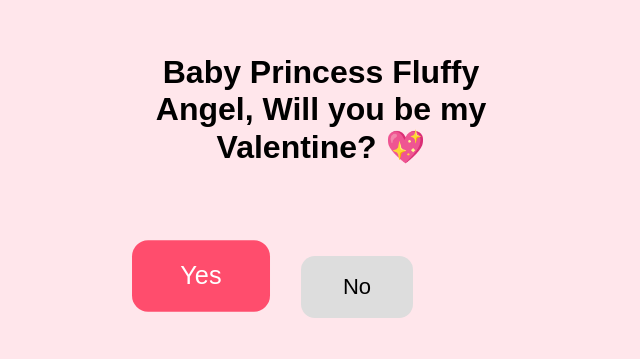
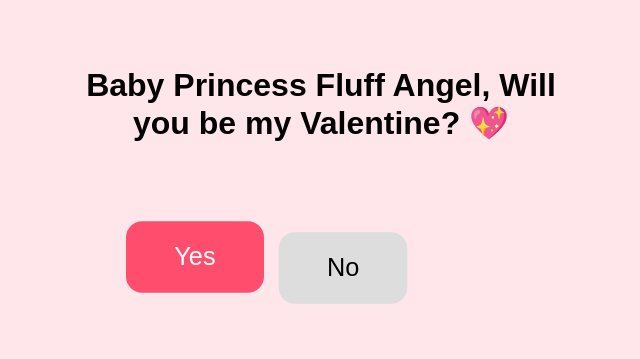
Before and after one commit to genbitzen/valentine, a plain HTML site: page index.html in a window 1280 px wide. Shown: the part 214-573 px from the top of the page, without its empty margins (319-959 px from the left). Drawn offline with Linux system fonts and the light colour scheme.

Commit message:
Update index.html
Updated container size and question

```diff
--- a/index.html
+++ b/index.html
@@ -19,7 +19,7 @@
 
     .container {
       text-align: center;
-      width: 360px;
+      width: 480px;
       max-width: 92%;
     }
 
@@ -28,24 +28,32 @@
       min-height: 70px;
     }
 
-    /* Layout */
+    /* Button layout */
     .playground {
       display: grid;
-      grid-template-columns: auto 1fr;
-      column-gap: 40px;
+      grid-template-columns: auto auto;
+      justify-content: center;
       align-items: center;
-      height: 160px;
+      column-gap: 32px;
+      height: 170px;
     }
 
-    /* YES is frozen */
+    /* YES slot */
     .yes-slot {
       position: relative;
       z-index: 2;
     }
 
-    #yes {
-      background-color: #ff4d6d;
-      color: white;
+    /* NO playground */
+    .no-zone {
+      position: relative;
+      width: 220px;
+      height: 120px;
+    }
+
+    /* Buttons (same base size) */
+    #yes,
+    #no {
       font-size: 22px;
       padding: 18px 42px;
       border: none;
@@ -55,11 +63,9 @@
       transform-origin: center;
     }
 
-    /* NO playground */
-    .no-zone {
-      position: relative;
-      width: 220px;
-      height: 120px;
+    #yes {
+      background-color: #ff4d6d;
+      color: white;
     }
 
     #no {
@@ -68,11 +74,6 @@
       top: 40px;
       background-color: #ddd;
       color: black;
-      font-size: 22px;
-      padding: 18px 42px;
-      border: none;
-      border-radius: 14px;
-      cursor: pointer;
     }
 
     /* Loader */
@@ -101,7 +102,7 @@
       font-weight: bold;
     }
 
-    /* Mobile tweaks */
+    /* Mobile */
     @media (max-width: 480px) {
       h1 {
         font-size: 22px;
@@ -127,7 +128,7 @@
 
 <body>
   <div class="container">
-    <h1 id="question">Baby Princess Fluffy Angel, Will you be my Valentine? 💖</h1>
+    <h1 id="question">Baby Princess Fluff Angel, Will you be my Valentine? 💖</h1>
 
     <div class="playground">
       <div class="yes-slot">
@@ -155,7 +156,7 @@
     const loader = document.getElementById("loader");
     const barFill = document.getElementById("barFill");
 
-    let yesScale = 1;
+    let yesScale = 1.15;
     let noClicks = 0;
 
     noBtn.addEventListener("click", moveNo);
@@ -167,15 +168,13 @@
       const maxY = noZone.clientHeight - noBtn.offsetHeight;
 
       const randomX = Math.random() * maxX;
-      const randomY = Math.random() * (maxY * 0.6); // mobile-friendly
+      const randomY = Math.random() * (maxY * 0.6);
 
       noBtn.style.left = `${randomX}px`;
       noBtn.style.top = `${randomY}px`;
 
       yesScale += 0.2;
       yesBtn.style.transform = `scale(${yesScale})`;
-
-      if (navigator.vibrate) navigator.vibrate(25);
 
       const messages = [
         "Are you sure? 😳",
@@ -202,8 +201,6 @@
         loader.style.display = "none";
         launchHearts();
       }, 2300);
-
-      if (navigator.vibrate) navigator.vibrate([50, 30, 50]);
     });
 
     function launchHearts() {
```
